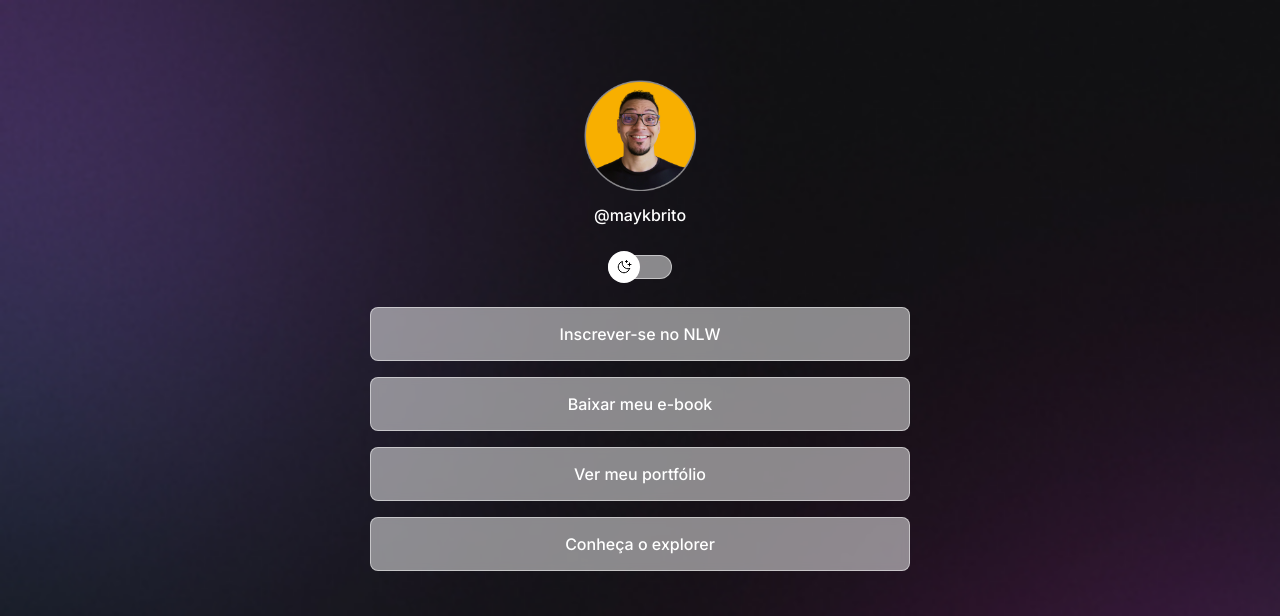
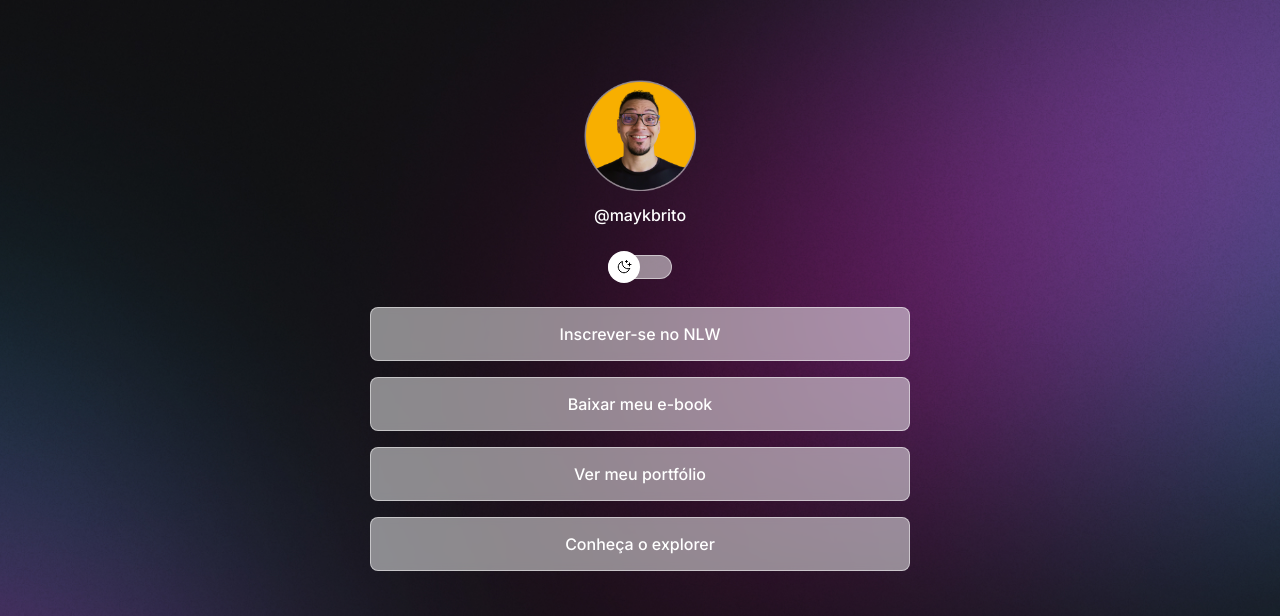
Before and after one commit to HebertVictor/Projeto-Devlinks, a plain HTML site: page index.html in a window 1280 px wide. Shown: the top 616 px of the page. Drawn offline with nearby package versions, Linux system fonts and the light colour scheme.

Commit message:
add media queries

```diff
--- a/style.css
+++ b/style.css
@@ -34,6 +34,7 @@ body {
   /*background color image repeat position/size */
 
   background: var(--bg-url) no-repeat top center/cover;
+  height: 100vh; /*o body cobre todo o viewport do dispositivo*/
 }
 
 body * {
@@ -167,3 +168,16 @@ footer {
   text-align: center;
   font-size: 14px;
 }
+/* media queries*/
+/* só funcionam quando há a linha do metaviewport la no html*/
+
+/*background mudando a partir da tela em 700px*/
+@media (min-width: 700px) {
+  :root {
+    --bg-url: url(./assets/bg-desktop.jpg);
+  }
+
+  .light {
+    --bg-url: url(./assets/bg-desktop-light.jpg);
+  }
+}
```
